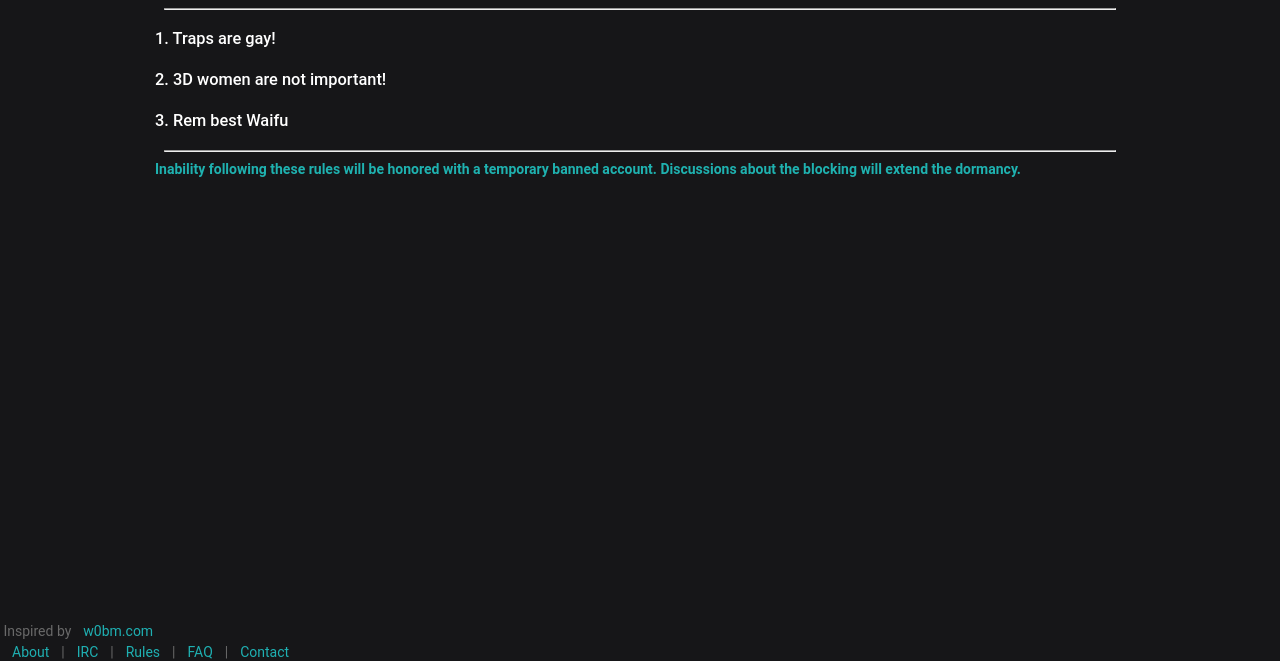
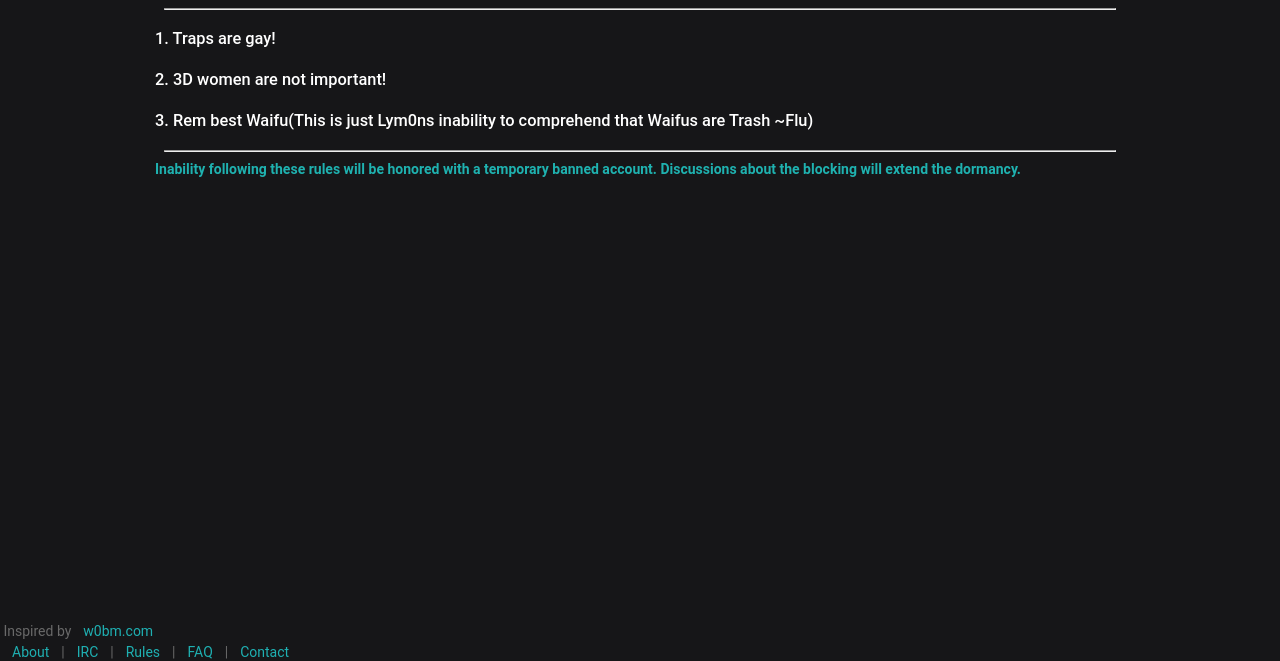
Before and after one commit to Lym0nade/0x4b656b, a plain HTML site: page rules.html in a window 1280 px wide. Shown: the part 139-800 px from the top of the page. Drawn offline with Linux system fonts and the light colour scheme.

Commit message:
Update rules.html

```diff
--- a/rules.html
+++ b/rules.html
@@ -33,7 +33,7 @@
 		<hr />
 		<h3>1. Traps are gay!</h3>
 		<h3>2. 3D women are not important!</h3>
-		<h3>3. Rem best Waifu</h3>
+		<h3>3. Rem best Waifu(This is just Lym0ns inability to comprehend that Waifus are Trash ~Flu)</h3>
 		<hr />
 		<strong>Inability following these rules will be honored with a temporary banned account. Discussions about the blocking will extend the dormancy.</strong>
 
```
